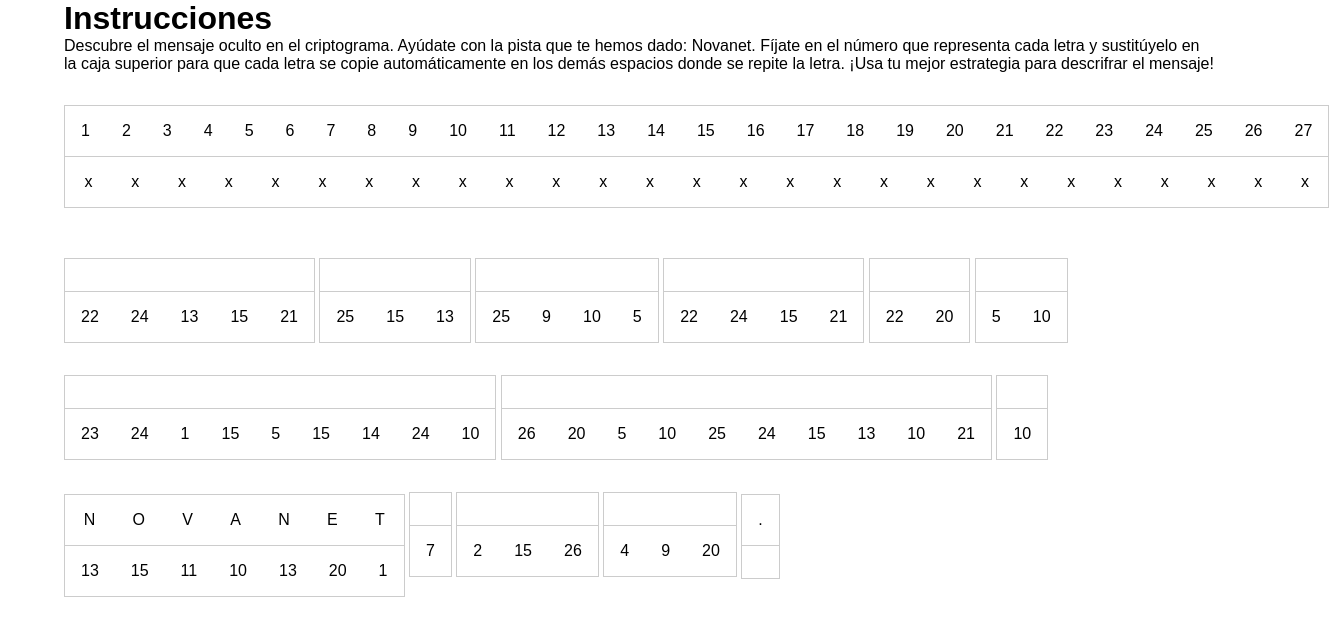
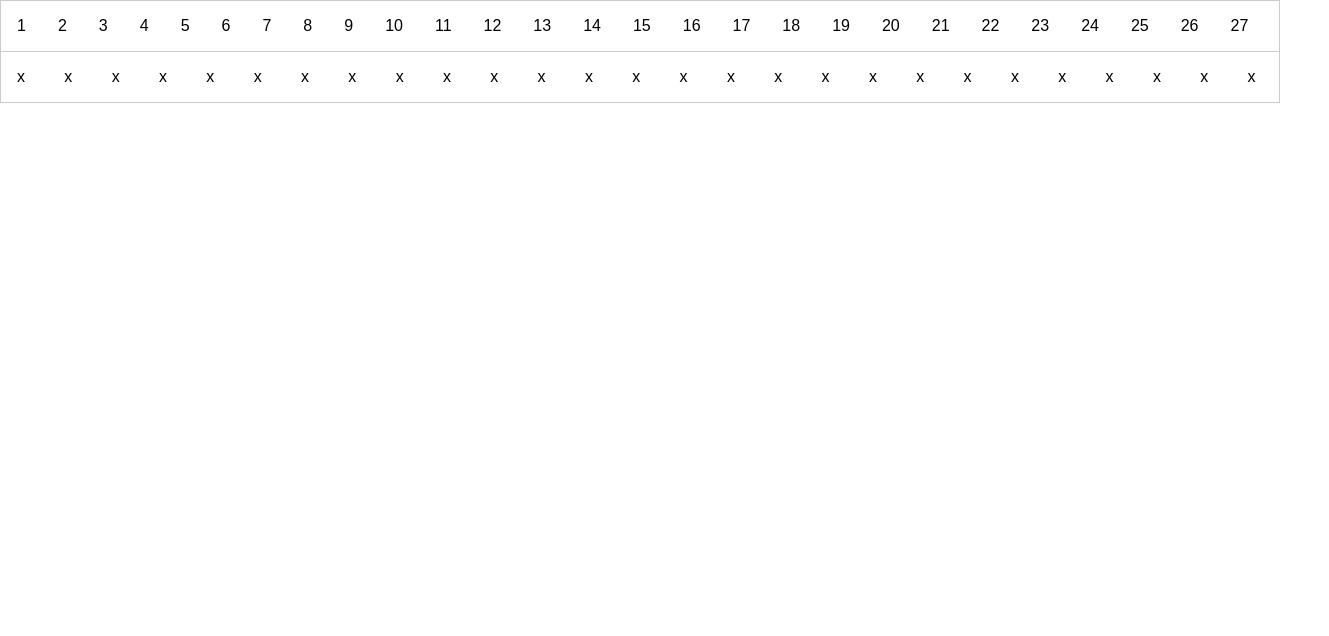
Before and after one commit to Novanet-Studio/misc, a plain HTML site: page criptograma/index.html in a window 1280 px wide. Shown: the whole page, 1329 px wide, since content can reach past the window. Drawn offline with Linux system fonts and the light colour scheme.

Commit message:
Reset estilos
- Estilos minimizados flexbox.
- Código comentado en index.html para no renderizar instrucciones que van en modal.
- Códido comentado en app.js para no renderizar constrcción de la clase.

```diff
--- a/criptograma/app.js
+++ b/criptograma/app.js
@@ -5,7 +5,7 @@ const table = new Table();
 table
   .mainRow() // Where is putting the letters
   // Create the tables, the numbers meant where goes the letters
-  .rows([
+  /*.rows([
     [22, 24, 13, 15, 21],
     [25, 15, 13],
     [25, 9, 10, 5],
@@ -20,7 +20,7 @@ table
     [2, 15, 26],
     [4, 9, 20],
     {rows:[null], word: '.'}
-  ])
+  ])*/
 
 // Run listener
 table.event()
--- a/criptograma/index.html
+++ b/criptograma/index.html
@@ -8,8 +8,8 @@
 </head>
 <body>
   <div class="container">
-    <h1>Instrucciones</h1>
-    <p>Descubre el mensaje oculto en el criptograma. Ayúdate con la pista que te hemos dado: Novanet. Fíjate en el número que representa cada letra y sustitúyelo en la caja superior para que cada letra se copie automáticamente en los demás espacios donde se repite la letra. ¡Usa tu mejor estrategia para descrifrar el mensaje!</p>
+    <!-- <h1>Instrucciones</h1>
+    <p>Descubre el mensaje oculto en el criptograma. Ayúdate con la pista que te hemos dado: Novanet. Fíjate en el número que representa cada letra y sustitúyelo en la caja superior para que cada letra se copie automáticamente en los demás espacios donde se repite la letra. ¡Usa tu mejor estrategia para descrifrar el mensaje!</p> -->
 
     <!-- Struct -->
     <!-- <div class="table">
--- a/criptograma/styles.css
+++ b/criptograma/styles.css
@@ -8,36 +8,26 @@
 }
 
 .container {
-  width: 90%;
-  max-width: 1400px;
-  margin: 0 auto;
+  display: flex;
+  width: 100vw;
 }
 
 .table {
-  margin-top: 2rem;
-  display: -webkit-inline-box;
-  display: -ms-inline-flexbox;
-  display: inline-flex;
-  -webkit-box-orient: vertical;
-  -webkit-box-direction: normal;
-      -ms-flex-flow: column wrap;
-          flex-flow: column wrap;
   border: 1px solid #ccc;
+  width: 100vw;
 }
 
 .table__head {
-  display: -webkit-box;
-  display: -ms-flexbox;
   display: flex;
   border-bottom: 1px solid #ccc;
-  text-align: center;
+  flex-wrap: wrap;
+
 }
 
 .table__body {
-  display: -webkit-box;
-  display: -ms-flexbox;
   display: flex;
-  text-align: center;
+  flex-wrap: wrap;
+
 }
 
 .table__item {
```
